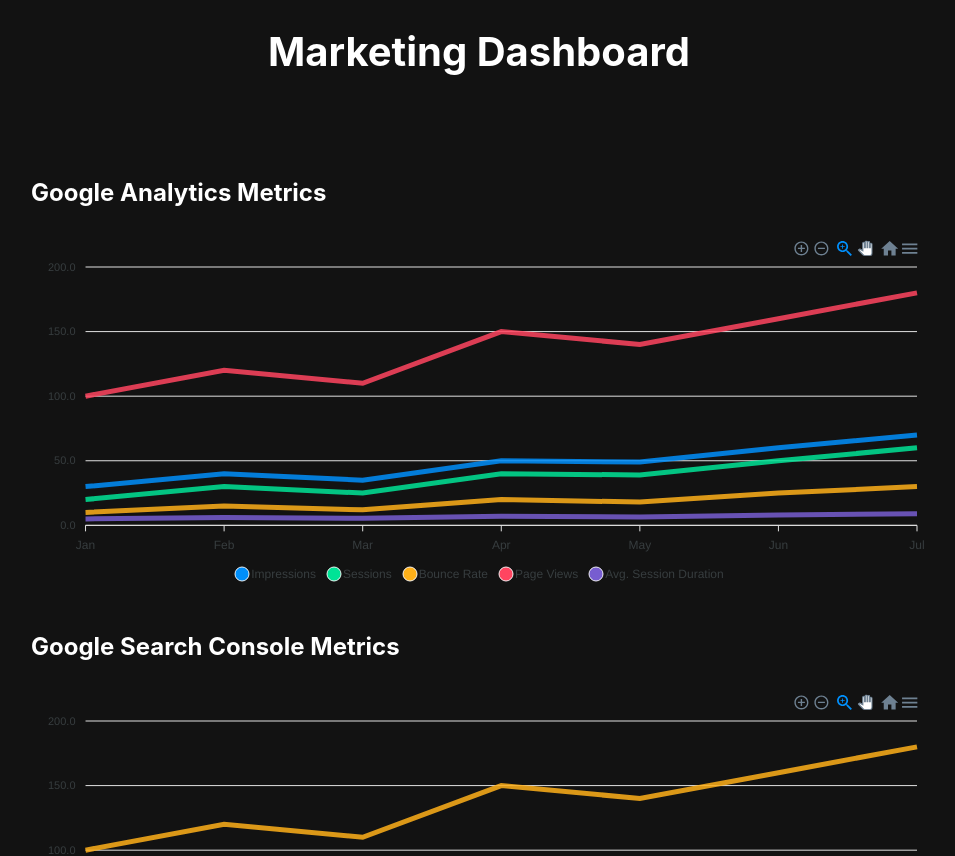
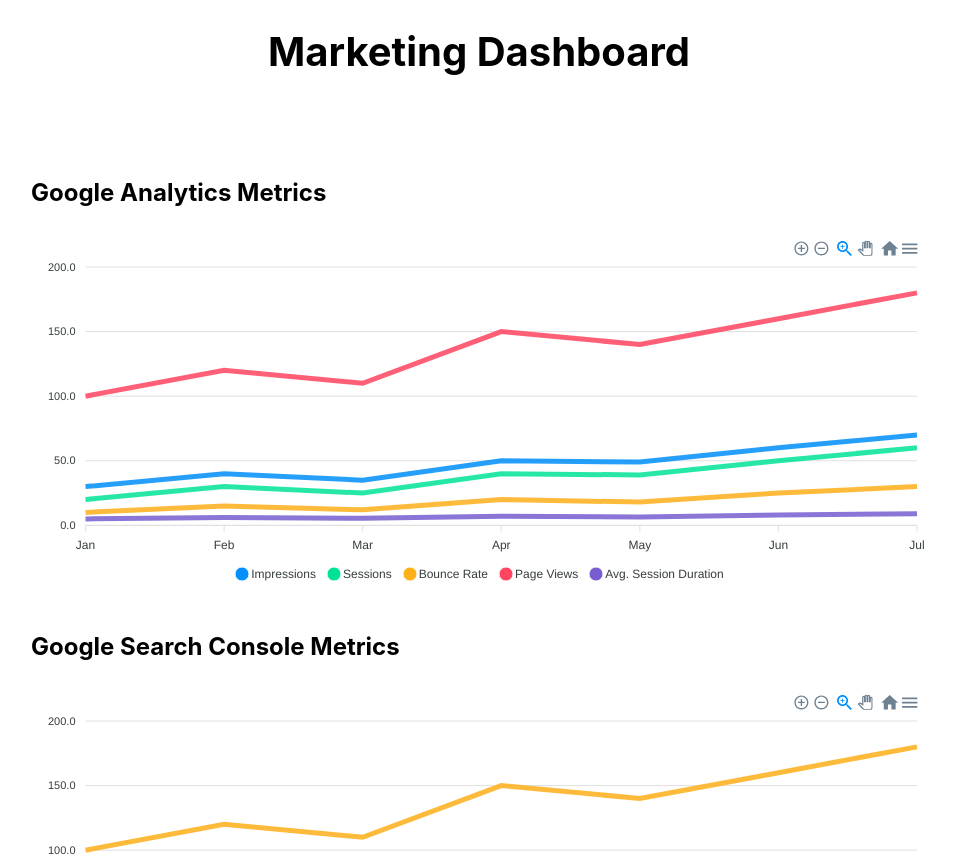
Before and after one commit to zaybei/Charts, a React (Vite) app: page / in a window 1280 px wide. Shown: the top 856 px of the page, without its empty margins (161-1116 px from the left). Built offline with nearby package versions, Linux system fonts and the light colour scheme.

Commit message:
Updated App.jsx and App.css for full-page light theme

```diff
--- a/src/App.css
+++ b/src/App.css
@@ -5,7 +5,6 @@ body {
     sans-serif;
   background-color: #ffffff; /* Set background to light */
   color: #000000; /* Set text color to dark */
-
 }
 
 .app {
--- a/src/App.jsx
+++ b/src/App.jsx
@@ -6,13 +6,9 @@ import Dashboard from './Dashboard';
 const App = () => {
   return (
     <div className="app" style={{
-      backgroundColor: '#121212',
-      minHeight: '100vh',
-      display: 'flex',
-      flexDirection: 'column',
-      alignItems: 'center',
-      justifyContent: 'center',
-      color: '#ffffff'
+      backgroundColor: '#ffffff', /* Set background to light */
+      color: '#000000' /* Set text color to dark */
+
     }}>
       <h1 style={{ marginBottom: '2rem', fontSize: '2.5rem' }}>Marketing Dashboard</h1>
       <Dashboard />
```
